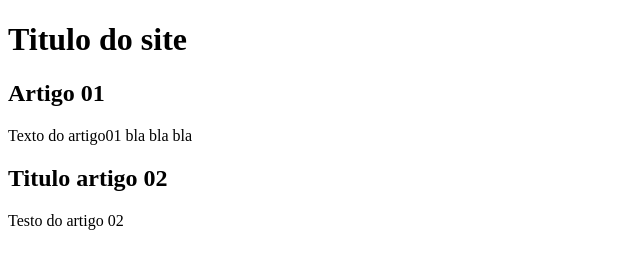
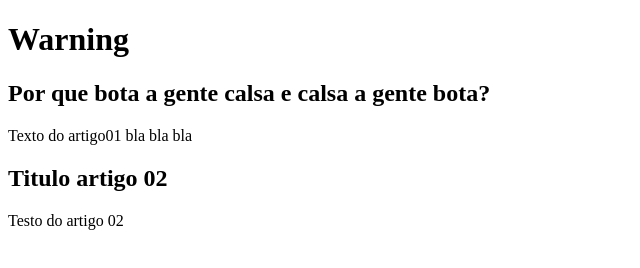
Before and after one commit to CaueTrajanoG/AulasHtml_Start_CapGemini, a plain HTML site: page index.html in a window 1280 px wide. Shown: the whole page, without its empty margins (0-640 px from the left). Drawn offline with Linux system fonts and the light colour scheme.

Commit message:
Modificando conteudo

```diff
--- a/index.html
+++ b/index.html
@@ -4,16 +4,16 @@
     <meta charset="UTF-8">
     <meta http-equiv="X-UA-Compatible" content="IE=edge">
     <meta name="viewport" content="width=device-width, initial-scale=1.0">
-    <title>*-*-*- Titulo -*-*-*</title>
+    <title>000000000000000000000000</title>
 </head>
 <body>
     <main>
         <header>
-            <h1>Titulo do site</h1>
+            <h1>Warning</h1>
         </header>
         <article>
             <h2>
-                Artigo 01
+                Por que bota a gente calsa e calsa a gente bota?
             </h2>
             <p>Texto do artigo01
                 bla bla bla</p>
```
